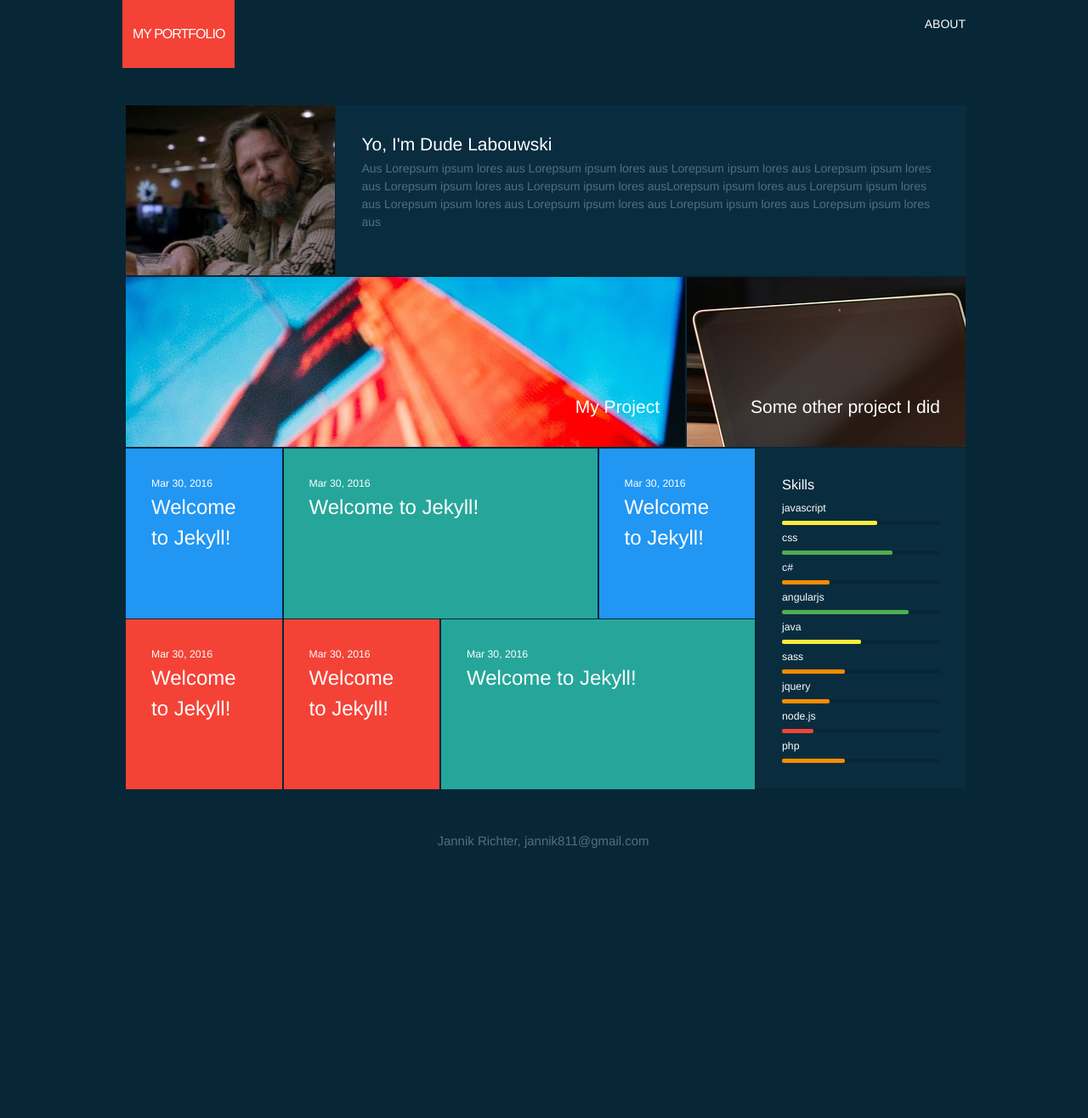
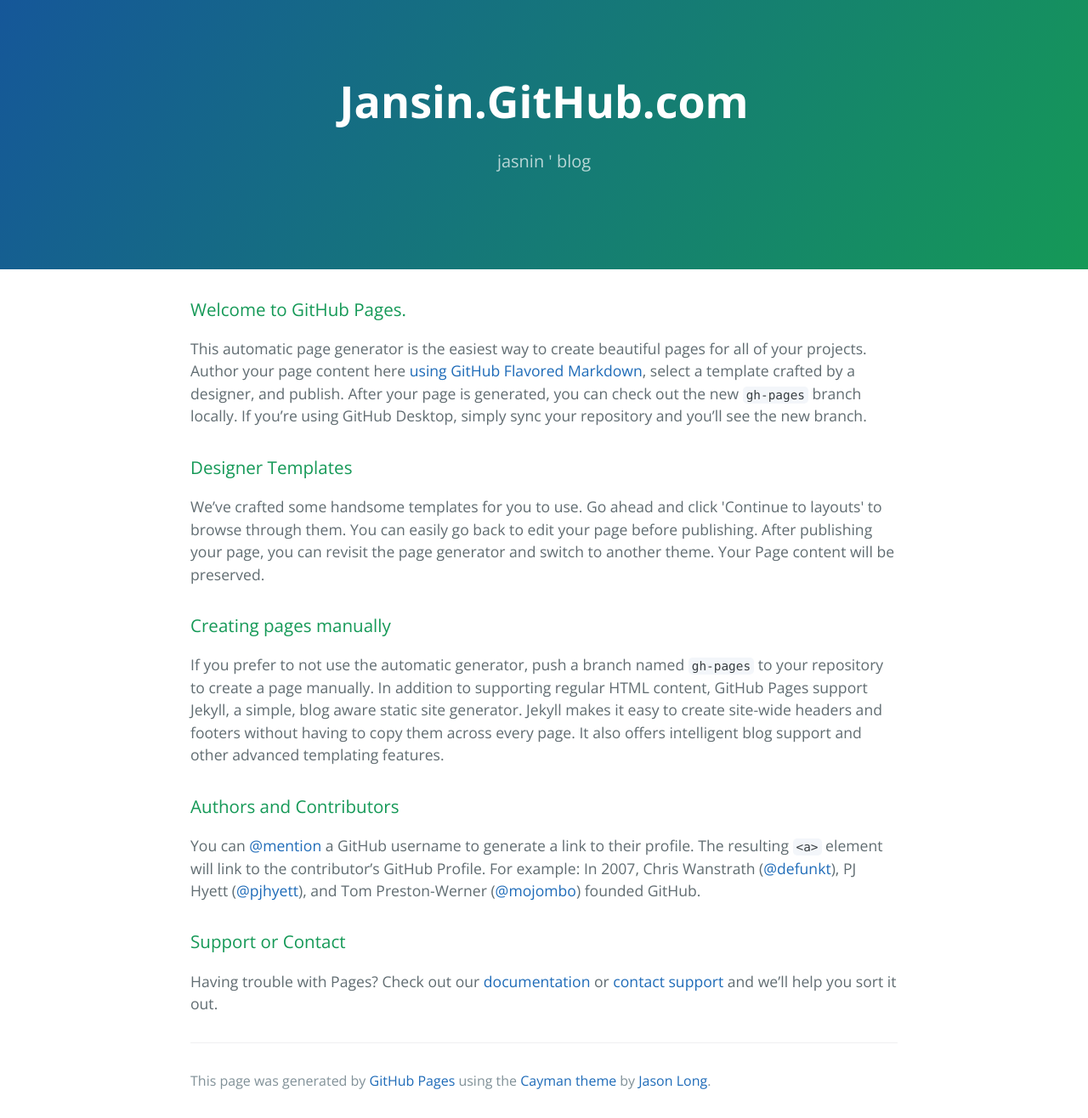
Before and after one commit to jansin/jansin.github.com, a Jekyll site: the page index.html, which Jekyll copies as it is, in a window 1280 px wide. Shown: the whole page at 85% size. Built offline with Jekyll 4.4.1, drawn with Linux system fonts in a browser that asks for light colours; before the commit the page ends 1008 px from its top, so only the background shows below that.

Commit message:
Replace master branch with page content via GitHub

```diff
--- a/index.html
+++ b/index.html
@@ -1,61 +1,53 @@
----
-layout: default
----
+<!DOCTYPE html>
+<html lang="en-us">
+  <head>
+    <meta charset="UTF-8">
+    <title>Jansin.GitHub.com by jansin</title>
+    <meta name="viewport" content="width=device-width, initial-scale=1">
+    <link rel="stylesheet" type="text/css" href="stylesheets/normalize.css" media="screen">
+    <link href='https://fonts.googleapis.com/css?family=Open+Sans:400,700' rel='stylesheet' type='text/css'>
+    <link rel="stylesheet" type="text/css" href="stylesheets/stylesheet.css" media="screen">
+    <link rel="stylesheet" type="text/css" href="stylesheets/github-light.css" media="screen">
+  </head>
+  <body>
+    <section class="page-header">
+      <h1 class="project-name">Jansin.GitHub.com</h1>
+      <h2 class="project-tagline">jasnin &#39; blog</h2>
+    </section>
 
-<div class="home">
+    <section class="main-content">
+      <h3>
+<a id="welcome-to-github-pages" class="anchor" href="#welcome-to-github-pages" aria-hidden="true"><span aria-hidden="true" class="octicon octicon-link"></span></a>Welcome to GitHub Pages.</h3>
+
+<p>This automatic page generator is the easiest way to create beautiful pages for all of your projects. Author your page content here <a href="https://guides.github.com/features/mastering-markdown/">using GitHub Flavored Markdown</a>, select a template crafted by a designer, and publish. After your page is generated, you can check out the new <code>gh-pages</code> branch locally. If you’re using GitHub Desktop, simply sync your repository and you’ll see the new branch.</p>
+
+<h3>
+<a id="designer-templates" class="anchor" href="#designer-templates" aria-hidden="true"><span aria-hidden="true" class="octicon octicon-link"></span></a>Designer Templates</h3>
+
+<p>We’ve crafted some handsome templates for you to use. Go ahead and click 'Continue to layouts' to browse through them. You can easily go back to edit your page before publishing. After publishing your page, you can revisit the page generator and switch to another theme. Your Page content will be preserved.</p>
+
+<h3>
+<a id="creating-pages-manually" class="anchor" href="#creating-pages-manually" aria-hidden="true"><span aria-hidden="true" class="octicon octicon-link"></span></a>Creating pages manually</h3>
+
+<p>If you prefer to not use the automatic generator, push a branch named <code>gh-pages</code> to your repository to create a page manually. In addition to supporting regular HTML content, GitHub Pages support Jekyll, a simple, blog aware static site generator. Jekyll makes it easy to create site-wide headers and footers without having to copy them across every page. It also offers intelligent blog support and other advanced templating features.</p>
+
+<h3>
+<a id="authors-and-contributors" class="anchor" href="#authors-and-contributors" aria-hidden="true"><span aria-hidden="true" class="octicon octicon-link"></span></a>Authors and Contributors</h3>
+
+<p>You can <a href="https://help.github.com/articles/basic-writing-and-formatting-syntax/#mentioning-users-and-teams" class="user-mention">@mention</a> a GitHub username to generate a link to their profile. The resulting <code>&lt;a&gt;</code> element will link to the contributor’s GitHub Profile. For example: In 2007, Chris Wanstrath (<a href="https://github.com/defunkt" class="user-mention">@defunkt</a>), PJ Hyett (<a href="https://github.com/pjhyett" class="user-mention">@pjhyett</a>), and Tom Preston-Werner (<a href="https://github.com/mojombo" class="user-mention">@mojombo</a>) founded GitHub.</p>
+
+<h3>
+<a id="support-or-contact" class="anchor" href="#support-or-contact" aria-hidden="true"><span aria-hidden="true" class="octicon octicon-link"></span></a>Support or Contact</h3>
+
+<p>Having trouble with Pages? Check out our <a href="https://help.github.com/pages">documentation</a> or <a href="https://github.com/contact">contact support</a> and we’ll help you sort it out.</p>
+
+      <footer class="site-footer">
+
+        <span class="site-footer-credits">This page was generated by <a href="https://pages.github.com">GitHub Pages</a> using the <a href="https://github.com/jasonlong/cayman-theme">Cayman theme</a> by <a href="https://twitter.com/jasonlong">Jason Long</a>.</span>
+      </footer>
+
+    </section>
 
 
- <div class="col col-12">
-      <div class="col col-3">
-          <div class="block glass"  style="background-image:url(assets/avatar.jpg)">
-          </div>
-      </div>
-      <div class="col col-9">
-        <div class="block glass">
-            <div class="block-body">
-                <h2>Yo, I'm Dude Labouwski</h2>
-                <p class="grey-text">Aus Lorepsum ipsum lores aus Lorepsum ipsum lores aus Lorepsum ipsum lores aus Lorepsum ipsum lores aus Lorepsum ipsum lores aus Lorepsum ipsum lores ausLorepsum ipsum lores aus Lorepsum ipsum lores aus Lorepsum ipsum lores aus Lorepsum ipsum lores aus Lorepsum ipsum lores aus Lorepsum ipsum lores aus</p>
-            </div>
-        </div>
-      </div>
-  </div>
-  <div class="col col-12">
-    {% for port in site.data.portfolio %}
-      <div class="col col-{{port.width}}">
-        <div class="block" style="background-image:url(assets/{{port.img}})">
-            <div class="block-body height-{{port.height}}">
-                <h2 class="align-bottom-right">
-                  {{ port.title }}
-                </h2>
-            </div>
-        </div>
-      </div>
-    {% endfor %}
-    </div>
-  <div class="col col-9">
-    {% for post in site.posts %}
-      <div class="col col-{{post.width}}">
-        <div class="block {{post.color}}">
-            <div class="block-body height-{{post.height}}">
-                <span class="post-meta white-text">{{ post.date | date: "%b %-d, %Y" }}</span>
-
-                <h2>
-                  <a class="post-link white-text" href="{{ post.url | prepend: site.baseurl }}">{{ post.title }}</a>
-                </h2>
-            </div>
-        </div>
-      </div>
-    {% endfor %}
-    </div>
-    <div class="col col-3">
-        <div class="block glass">
-            <div class="block-body">
-                <h3 class="margin-bot">Skills</h3>
-                {% for skill in site.data.skills %}
-                <span class="post-meta white-text">{{skill.descr}}</span>
-                <div class="progress margin-bot"><div class="progress-{{skill.xp}}"></div></div>
-                {% endfor %}
-            </div>
-        </div>
-    </div>
-</div>
+  </body>
+</html>
--- a/stylesheets/stylesheet.css
+++ b/stylesheets/stylesheet.css
@@ -1,425 +1,245 @@
-/*******************************************************************************
-Slate Theme for GitHub Pages
-by Jason Costello, @jsncostello
-*******************************************************************************/
-
-@import url(github-light.css);
-
-/*******************************************************************************
-MeyerWeb Reset
-*******************************************************************************/
-
-html, body, div, span, applet, object, iframe,
-h1, h2, h3, h4, h5, h6, p, blockquote, pre,
-a, abbr, acronym, address, big, cite, code,
-del, dfn, em, img, ins, kbd, q, s, samp,
-small, strike, strong, sub, sup, tt, var,
-b, u, i, center,
-dl, dt, dd, ol, ul, li,
-fieldset, form, label, legend,
-table, caption, tbody, tfoot, thead, tr, th, td,
-article, aside, canvas, details, embed,
-figure, figcaption, footer, header, hgroup,
-menu, nav, output, ruby, section, summary,
-time, mark, audio, video {
-  margin: 0;
-  padding: 0;
-  border: 0;
-  font: inherit;
-  vertical-align: baseline;
-}
-
-/* HTML5 display-role reset for older browsers */
-article, aside, details, figcaption, figure,
-footer, header, hgroup, menu, nav, section {
-  display: block;
-}
-
-ol, ul {
-  list-style: none;
-}
-
-table {
-  border-collapse: collapse;
-  border-spacing: 0;
-}
-
-/*******************************************************************************
-Theme Styles
-*******************************************************************************/
+* {
+  box-sizing: border-box; }
 
 body {
-  box-sizing: border-box;
-  color:#373737;
-  background: #212121;
+  padding: 0;
+  margin: 0;
+  font-family: "Open Sans", "Helvetica Neue", Helvetica, Arial, sans-serif;
   font-size: 16px;
-  font-family: 'Myriad Pro', Calibri, Helvetica, Arial, sans-serif;
   line-height: 1.5;
-  -webkit-font-smoothing: antialiased;
-}
-
-h1, h2, h3, h4, h5, h6 {
-  margin: 10px 0;
-  font-weight: 700;
-  color:#222222;
-  font-family: 'Lucida Grande', 'Calibri', Helvetica, Arial, sans-serif;
-  letter-spacing: -1px;
-}
-
-h1 {
-  font-size: 36px;
-  font-weight: 700;
-}
-
-h2 {
-  padding-bottom: 10px;
-  font-size: 32px;
-  background: url('../images/bg_hr.png') repeat-x bottom;
-}
-
-h3 {
-  font-size: 24px;
-}
-
-h4 {
-  font-size: 21px;
-}
-
-h5 {
-  font-size: 18px;
-}
-
-h6 {
-  font-size: 16px;
-}
-
-p {
-  margin: 10px 0 15px 0;
-}
-
-footer p {
-  color: #f2f2f2;
-}
+  color: #606c71; }
 
 a {
+  color: #1e6bb8;
+  text-decoration: none; }
+  a:hover {
+    text-decoration: underline; }
+
+.btn {
+  display: inline-block;
+  margin-bottom: 1rem;
+  color: rgba(255, 255, 255, 0.7);
+  background-color: rgba(255, 255, 255, 0.08);
+  border-color: rgba(255, 255, 255, 0.2);
+  border-style: solid;
+  border-width: 1px;
+  border-radius: 0.3rem;
+  transition: color 0.2s, background-color 0.2s, border-color 0.2s; }
+  .btn + .btn {
+    margin-left: 1rem; }
+
+.btn:hover {
+  color: rgba(255, 255, 255, 0.8);
   text-decoration: none;
-  color: #007edf;
-  text-shadow: none;
+  background-color: rgba(255, 255, 255, 0.2);
+  border-color: rgba(255, 255, 255, 0.3); }
 
-  transition: color 0.5s ease;
-  transition: text-shadow 0.5s ease;
-  -webkit-transition: color 0.5s ease;
-  -webkit-transition: text-shadow 0.5s ease;
-  -moz-transition: color 0.5s ease;
-  -moz-transition: text-shadow 0.5s ease;
-  -o-transition: color 0.5s ease;
-  -o-transition: text-shadow 0.5s ease;
-  -ms-transition: color 0.5s ease;
-  -ms-transition: text-shadow 0.5s ease;
-}
+@media screen and (min-width: 64em) {
+  .btn {
+    padding: 0.75rem 1rem; } }
 
-a:hover, a:focus {text-decoration: underline;}
+@media screen and (min-width: 42em) and (max-width: 64em) {
+  .btn {
+    padding: 0.6rem 0.9rem;
+    font-size: 0.9rem; } }
 
-footer a {
-  color: #F2F2F2;
-  text-decoration: underline;
-}
+@media screen and (max-width: 42em) {
+  .btn {
+    display: block;
+    width: 100%;
+    padding: 0.75rem;
+    font-size: 0.9rem; }
+    .btn + .btn {
+      margin-top: 1rem;
+      margin-left: 0; } }
 
-em {
-  font-style: italic;
-}
+.page-header {
+  color: #fff;
+  text-align: center;
+  background-color: #159957;
+  background-image: linear-gradient(120deg, #155799, #159957); }
 
-strong {
-  font-weight: bold;
-}
+@media screen and (min-width: 64em) {
+  .page-header {
+    padding: 5rem 6rem; } }
 
-img {
-  position: relative;
-  margin: 0 auto;
-  max-width: 739px;
-  padding: 5px;
-  margin: 10px 0 10px 0;
-  border: 1px solid #ebebeb;
+@media screen and (min-width: 42em) and (max-width: 64em) {
+  .page-header {
+    padding: 3rem 4rem; } }
 
-  box-shadow: 0 0 5px #ebebeb;
-  -webkit-box-shadow: 0 0 5px #ebebeb;
-  -moz-box-shadow: 0 0 5px #ebebeb;
-  -o-box-shadow: 0 0 5px #ebebeb;
-  -ms-box-shadow: 0 0 5px #ebebeb;
-}
+@media screen and (max-width: 42em) {
+  .page-header {
+    padding: 2rem 1rem; } }
 
-p img {
+.project-name {
+  margin-top: 0;
+  margin-bottom: 0.1rem; }
+
+@media screen and (min-width: 64em) {
+  .project-name {
+    font-size: 3.25rem; } }
+
+@media screen and (min-width: 42em) and (max-width: 64em) {
+  .project-name {
+    font-size: 2.25rem; } }
+
+@media screen and (max-width: 42em) {
+  .project-name {
+    font-size: 1.75rem; } }
+
+.project-tagline {
+  margin-bottom: 2rem;
+  font-weight: normal;
+  opacity: 0.7; }
+
+@media screen and (min-width: 64em) {
+  .project-tagline {
+    font-size: 1.25rem; } }
+
+@media screen and (min-width: 42em) and (max-width: 64em) {
+  .project-tagline {
+    font-size: 1.15rem; } }
+
+@media screen and (max-width: 42em) {
+  .project-tagline {
+    font-size: 1rem; } }
+
+.main-content :first-child {
+  margin-top: 0; }
+.main-content img {
+  max-width: 100%; }
+.main-content h1, .main-content h2, .main-content h3, .main-content h4, .main-content h5, .main-content h6 {
+  margin-top: 2rem;
+  margin-bottom: 1rem;
+  font-weight: normal;
+  color: #159957; }
+.main-content p {
+  margin-bottom: 1em; }
+.main-content code {
+  padding: 2px 4px;
+  font-family: Consolas, "Liberation Mono", Menlo, Courier, monospace;
+  font-size: 0.9rem;
+  color: #383e41;
+  background-color: #f3f6fa;
+  border-radius: 0.3rem; }
+.main-content pre {
+  padding: 0.8rem;
+  margin-top: 0;
+  margin-bottom: 1rem;
+  font: 1rem Consolas, "Liberation Mono", Menlo, Courier, monospace;
+  color: #567482;
+  word-wrap: normal;
+  background-color: #f3f6fa;
+  border: solid 1px #dce6f0;
+  border-radius: 0.3rem; }
+  .main-content pre > code {
+    padding: 0;
+    margin: 0;
+    font-size: 0.9rem;
+    color: #567482;
+    word-break: normal;
+    white-space: pre;
+    background: transparent;
+    border: 0; }
+.main-content .highlight {
+  margin-bottom: 1rem; }
+  .main-content .highlight pre {
+    margin-bottom: 0;
+    word-break: normal; }
+.main-content .highlight pre, .main-content pre {
+  padding: 0.8rem;
+  overflow: auto;
+  font-size: 0.9rem;
+  line-height: 1.45;
+  border-radius: 0.3rem; }
+.main-content pre code, .main-content pre tt {
   display: inline;
+  max-width: initial;
+  padding: 0;
   margin: 0;
+  overflow: initial;
+  line-height: inherit;
+  word-wrap: normal;
+  background-color: transparent;
+  border: 0; }
+  .main-content pre code:before, .main-content pre code:after, .main-content pre tt:before, .main-content pre tt:after {
+    content: normal; }
+.main-content ul, .main-content ol {
+  margin-top: 0; }
+.main-content blockquote {
+  padding: 0 1rem;
+  margin-left: 0;
+  color: #819198;
+  border-left: 0.3rem solid #dce6f0; }
+  .main-content blockquote > :first-child {
+    margin-top: 0; }
+  .main-content blockquote > :last-child {
+    margin-bottom: 0; }
+.main-content table {
+  display: block;
+  width: 100%;
+  overflow: auto;
+  word-break: normal;
+  word-break: keep-all; }
+  .main-content table th {
+    font-weight: bold; }
+  .main-content table th, .main-content table td {
+    padding: 0.5rem 1rem;
+    border: 1px solid #e9ebec; }
+.main-content dl {
+  padding: 0; }
+  .main-content dl dt {
+    padding: 0;
+    margin-top: 1rem;
+    font-size: 1rem;
+    font-weight: bold; }
+  .main-content dl dd {
+    padding: 0;
+    margin-bottom: 1rem; }
+.main-content hr {
+  height: 2px;
   padding: 0;
-  vertical-align: middle;
-  text-align: center;
-  border: none;
-}
+  margin: 1rem 0;
+  background-color: #eff0f1;
+  border: 0; }
 
-pre, code {
-  width: 100%;
-  color: #222;
-  background-color: #fff;
+@media screen and (min-width: 64em) {
+  .main-content {
+    max-width: 64rem;
+    padding: 2rem 6rem;
+    margin: 0 auto;
+    font-size: 1.1rem; } }
 
-  font-family: Monaco, "Bitstream Vera Sans Mono", "Lucida Console", Terminal, monospace;
-  font-size: 14px;
+@media screen and (min-width: 42em) and (max-width: 64em) {
+  .main-content {
+    padding: 2rem 4rem;
+    font-size: 1.1rem; } }
 
-  border-radius: 2px;
-  -moz-border-radius: 2px;
-  -webkit-border-radius: 2px;
-}
+@media screen and (max-width: 42em) {
+  .main-content {
+    padding: 2rem 1rem;
+    font-size: 1rem; } }
 
-pre {
-  width: 100%;
-  padding: 10px;
-  box-shadow: 0 0 10px rgba(0,0,0,.1);
-  overflow: auto;
-}
+.site-footer {
+  padding-top: 2rem;
+  margin-top: 2rem;
+  border-top: solid 1px #eff0f1; }
 
-code {
-  padding: 3px;
-  margin: 0 3px;
-  box-shadow: 0 0 10px rgba(0,0,0,.1);
-}
+.site-footer-owner {
+  display: block;
+  font-weight: bold; }
 
-pre code {
-  display: block;
-  box-shadow: none;
-}
+.site-footer-credits {
+  color: #819198; }
 
-blockquote {
-  color: #666;
-  margin-bottom: 20px;
-  padding: 0 0 0 20px;
-  border-left: 3px solid #bbb;
-}
+@media screen and (min-width: 64em) {
+  .site-footer {
+    font-size: 1rem; } }
 
+@media screen and (min-width: 42em) and (max-width: 64em) {
+  .site-footer {
+    font-size: 1rem; } }
 
-ul, ol, dl {
-  margin-bottom: 15px
-}
-
-ul {
-  list-style-position: inside;
-  list-style: disc;
-  padding-left: 20px;
-}
-
-ol {
-  list-style-position: inside;
-  list-style: decimal;
-  padding-left: 20px;
-}
-
-dl dt {
-  font-weight: bold;
-}
-
-dl dd {
-  padding-left: 20px;
-  font-style: italic;
-}
-
-dl p {
-  padding-left: 20px;
-  font-style: italic;
-}
-
-hr {
-  height: 1px;
-  margin-bottom: 5px;
-  border: none;
-  background: url('../images/bg_hr.png') repeat-x center;
-}
-
-table {
-  border: 1px solid #373737;
-  margin-bottom: 20px;
-  text-align: left;
- }
-
-th {
-  font-family: 'Lucida Grande', 'Helvetica Neue', Helvetica, Arial, sans-serif;
-  padding: 10px;
-  background: #373737;
-  color: #fff;
- }
-
-td {
-  padding: 10px;
-  border: 1px solid #373737;
- }
-
-form {
-  background: #f2f2f2;
-  padding: 20px;
-}
-
-/*******************************************************************************
-Full-Width Styles
-*******************************************************************************/
-
-.outer {
-  width: 100%;
-}
-
-.inner {
-  position: relative;
-  max-width: 640px;
-  padding: 20px 10px;
-  margin: 0 auto;
-}
-
-#forkme_banner {
-  display: block;
-  position: absolute;
-  top:0;
-  right: 10px;
-  z-index: 10;
-  padding: 10px 50px 10px 10px;
-  color: #fff;
-  background: url('../images/blacktocat.png') #0090ff no-repeat 95% 50%;
-  font-weight: 700;
-  box-shadow: 0 0 10px rgba(0,0,0,.5);
-  border-bottom-left-radius: 2px;
-  border-bottom-right-radius: 2px;
-}
-
-#header_wrap {
-  background: #212121;
-  background: -moz-linear-gradient(top, #373737, #212121);
-  background: -webkit-linear-gradient(top, #373737, #212121);
-  background: -ms-linear-gradient(top, #373737, #212121);
-  background: -o-linear-gradient(top, #373737, #212121);
-  background: linear-gradient(top, #373737, #212121);
-}
-
-#header_wrap .inner {
-  padding: 50px 10px 30px 10px;
-}
-
-#project_title {
-  margin: 0;
-  color: #fff;
-  font-size: 42px;
-  font-weight: 700;
-  text-shadow: #111 0px 0px 10px;
-}
-
-#project_tagline {
-  color: #fff;
-  font-size: 24px;
-  font-weight: 300;
-  background: none;
-  text-shadow: #111 0px 0px 10px;
-}
-
-#downloads {
-  position: absolute;
-  width: 210px;
-  z-index: 10;
-  bottom: -40px;
-  right: 0;
-  height: 70px;
-  background: url('../images/icon_download.png') no-repeat 0% 90%;
-}
-
-.zip_download_link {
-  display: block;
-  float: right;
-  width: 90px;
-  height:70px;
-  text-indent: -5000px;
-  overflow: hidden;
-  background: url(../images/sprite_download.png) no-repeat bottom left;
-}
-
-.tar_download_link {
-  display: block;
-  float: right;
-  width: 90px;
-  height:70px;
-  text-indent: -5000px;
-  overflow: hidden;
-  background: url(../images/sprite_download.png) no-repeat bottom right;
-  margin-left: 10px;
-}
-
-.zip_download_link:hover {
-  background: url(../images/sprite_download.png) no-repeat top left;
-}
-
-.tar_download_link:hover {
-  background: url(../images/sprite_download.png) no-repeat top right;
-}
-
-#main_content_wrap {
-  background: #f2f2f2;
-  border-top: 1px solid #111;
-  border-bottom: 1px solid #111;
-}
-
-#main_content {
-  padding-top: 40px;
-}
-
-#footer_wrap {
-  background: #212121;
-}
-
-
-
-/*******************************************************************************
-Small Device Styles
-*******************************************************************************/
-
-@media screen and (max-width: 480px) {
-  body {
-    font-size:14px;
-  }
-
-  #downloads {
-    display: none;
-  }
-
-  .inner {
-    min-width: 320px;
-    max-width: 480px;
-  }
-
-  #project_title {
-  font-size: 32px;
-  }
-
-  h1 {
-    font-size: 28px;
-  }
-
-  h2 {
-    font-size: 24px;
-  }
-
-  h3 {
-    font-size: 21px;
-  }
-
-  h4 {
-    font-size: 18px;
-  }
-
-  h5 {
-    font-size: 14px;
-  }
-
-  h6 {
-    font-size: 12px;
-  }
-
-  code, pre {
-    min-width: 320px;
-    max-width: 480px;
-    font-size: 11px;
-  }
-
-}
+@media screen and (max-width: 42em) {
+  .site-footer {
+    font-size: 0.9rem; } }
```
Also changed, not shown: params.json (+1 -1 lines).
